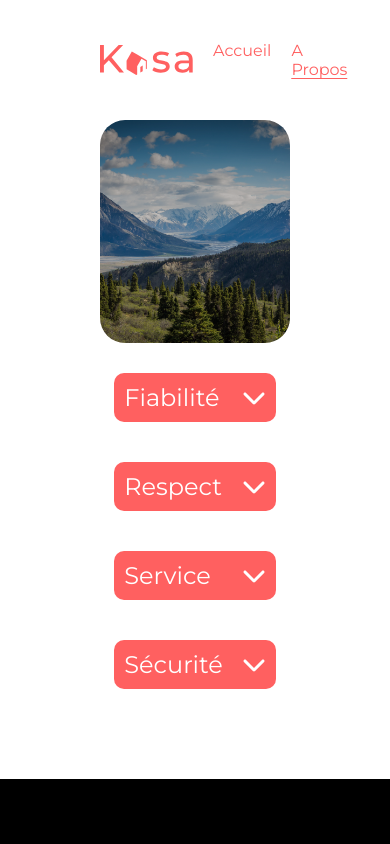
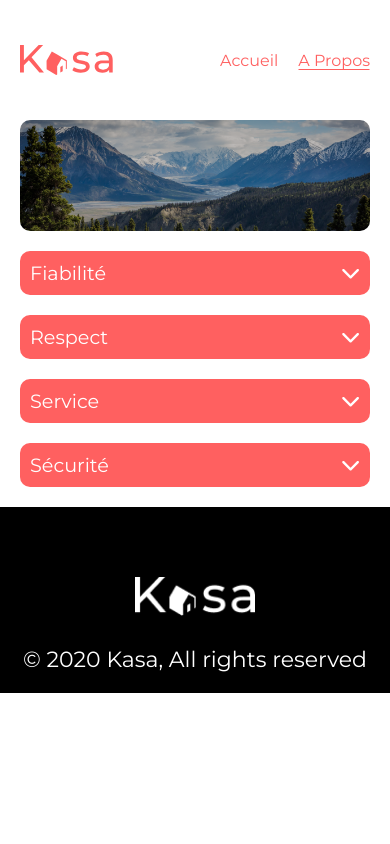
Before and after one commit to bno4/Kasa, a React (Create React App) app: page /about in a window 390 px wide. Shown: the top 844 px of the page. Built offline with nearby package versions, Linux system fonts and the light colour scheme.

Commit message:
media queries update

```diff
--- a/src/components/Gallery.js
+++ b/src/components/Gallery.js
@@ -5,7 +5,7 @@ import Card from './Card'
 const Gallery = () => {
   const [data, setData] = useState([])
   useEffect(() => {
-    axios.get('/logements.json').then((res) => setData(res.data))
+    axios.get('./logements.json').then((res) => setData(res.data))
   }, [])
   return (
     <div className="gallery">
--- a/src/styles/components/_banner.scss
+++ b/src/styles/components/_banner.scss
@@ -9,7 +9,7 @@
   &_text {
     position: absolute;
     z-index: 1;
-    font-size: 48px;
+    font-size: 2em;
     color: $white;
     padding: 78px;
   }
@@ -22,3 +22,24 @@
     filter: brightness(75%);
   }
 }
+
+@media screen and (max-width: 768px) {
+  .banner {
+    height: 111px;
+    margin-bottom: 20px;
+
+    &_text {
+      position: absolute;
+      z-index: 1;
+      font-size: 1.5em;
+      color: $white;
+      left: 20px;
+      padding: 20px;
+    }
+    &_img {
+      width: 100%;
+      height: 111px;
+      border-radius: 10px;
+    }
+  }
+}
--- a/src/styles/components/_card.scss
+++ b/src/styles/components/_card.scss
@@ -1,9 +1,8 @@
 .card {
   position: relative;
   width: 33%;
-  min-width: 300px;
-  max-width: 340px;
-  height: 340px;
+  min-width: 340px;
+  min-height: 340px;
   border-radius: 10px;
   box-shadow: 1px 1px 1px 0.1px rgba(0, 0, 0, 0.2);
   transition: all 300ms ease-in-out;
@@ -47,9 +46,15 @@
     width: 100%;
     object-fit: cover;
     border-radius: 10px;
-    transition: all 1s ease-in-out;
+    transition: all 300ms ease-in-out;
   }
   &:hover {
     filter: brightness(110%);
   }
 }
+
+@media screen and (min-width: 320px) and (max-width: 930px) {
+  .card {
+    width: 100%;
+  }
+}
--- a/src/styles/components/_dropdown.scss
+++ b/src/styles/components/_dropdown.scss
@@ -11,7 +11,7 @@
     border-radius: 10px;
     cursor: pointer;
     z-index: 1;
-    font-size: 1.5em;
+    font-size: 1.2em;
     position: relative;
 
     &__menu {
--- a/src/styles/components/_footer.scss
+++ b/src/styles/components/_footer.scss
@@ -18,3 +18,10 @@
     width: 120px;
   }
 }
+@media screen and (max-width: 768px) {
+  // Design tablette de l'index.html
+
+  .footer {
+    margin-top: 20px;
+  }
+}
--- a/src/styles/components/_gallery.scss
+++ b/src/styles/components/_gallery.scss
@@ -1,6 +1,6 @@
 .gallery {
   background-color: $color-2;
-  padding: 50px;
+  padding: 30px;
   border-radius: 25px;
 
   ul {
@@ -8,5 +8,21 @@
     justify-content: space-around;
     flex-wrap: wrap;
     gap: 30px;
+    width: 100%;
   }
 }
+
+@media screen and (min-width: 320px) and (max-width: 930px) {
+  .gallery {
+    background-color: transparent;
+    padding: 0px;
+    border-radius: 0px;
+
+    ul {
+      display: flex;
+      flex-direction: column;
+      flex-wrap: nowrap;
+      gap: 30px;
+    }
+  }
+}
--- a/src/styles/pages/_about.scss
+++ b/src/styles/pages/_about.scss
@@ -1,6 +1,10 @@
 .about-content {
+  display: flex;
+  flex-direction: column;
+  justify-content: space-between;
+  margin: 0 auto;
+  margin-right: 100px;
   margin-left: 100px;
-  margin-right: 100px;
 }
 
 .mentions {
@@ -10,8 +14,19 @@
   align-items: center;
   width: 85%;
   margin: 30px auto;
-  gap: 40px;
+  gap: 20px;
   &__drop {
     margin-top: 30px;
   }
 }
+
+@media screen and (max-width: 768px) {
+  .about-content {
+    margin-right: 20px;
+    margin-left: 20px;
+  }
+  .mentions {
+    width: 100%;
+    margin: 0px auto;
+  }
+}
--- a/src/styles/pages/_home.scss
+++ b/src/styles/pages/_home.scss
@@ -1,3 +1,9 @@
 .home-content {
   margin: 0 100px;
 }
+
+@media screen and (max-width: 768px) {
+  .home-content {
+    margin: 0 20px;
+  }
+}
```
